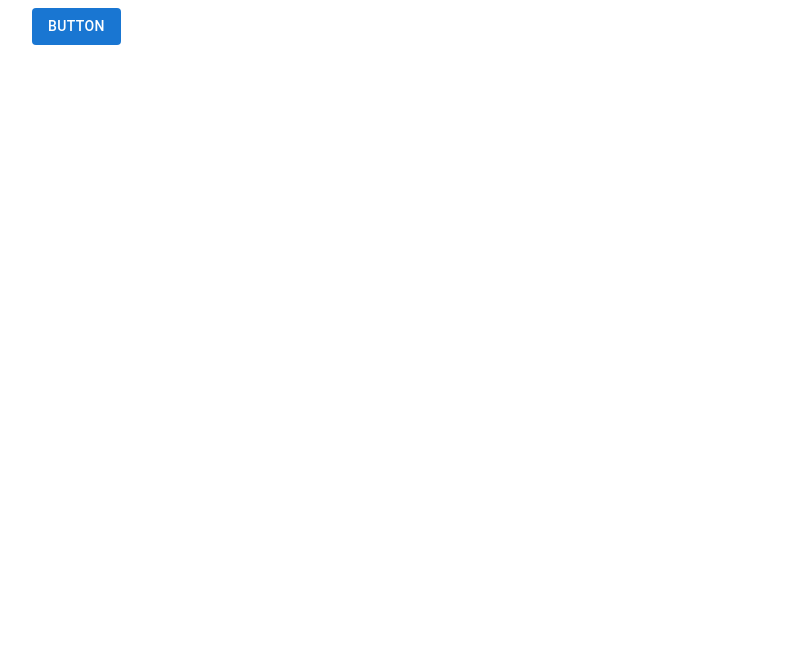
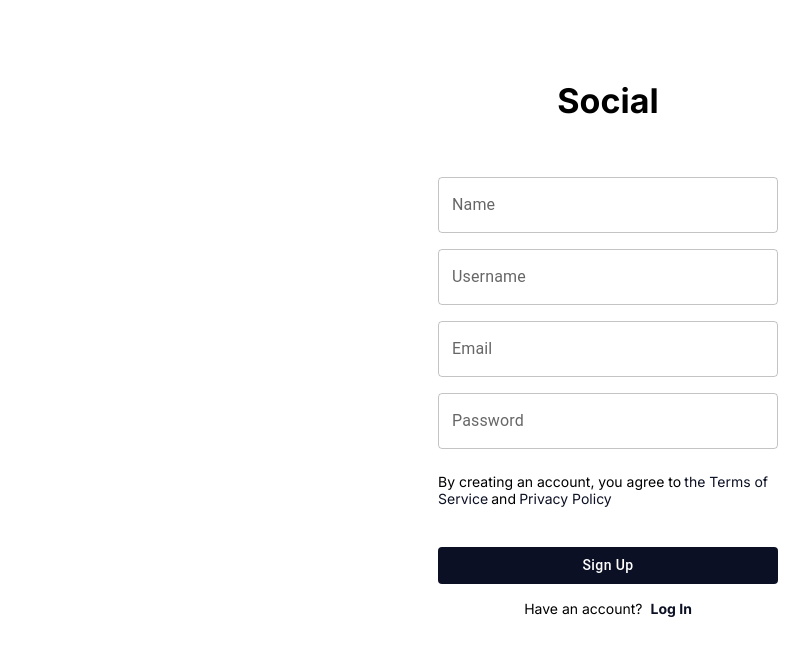
Before and after one commit to turalshkrov/social-app, a React (Vite) app in the folder client/: page /sign-up in a window 1280 px wide. Shown: the top 656 px of the page, without its empty margins (32-841 px from the left). Built offline with nearby package versions, Linux system fonts and the light colour scheme.

Commit message:
feat: login & sign up form

```diff
--- a/client/package.json
+++ b/client/package.json
@@ -14,7 +14,10 @@
     "@emotion/styled": "^11.11.5",
     "@mui/material": "^5.15.19",
     "react": "^18.2.0",
-    "react-dom": "^18.2.0"
+    "react-dom": "^18.2.0",
+    "react-hook-form": "^7.52.1",
+    "react-router-dom": "^6.25.1",
+    "sass": "^1.77.8"
   },
   "devDependencies": {
     "@types/react": "^18.2.66",
--- a/client/src/App.css
+++ b/client/src/App.css
@@ -0,0 +1,20 @@
+@import url('https://fonts.googleapis.com/css2?family=Inter:wght@100..900&display=swap');
+
+body {
+  font-family: "Inter", sans-serif;
+}
+
+.dark-btn {
+  background-color: #0c1024 !important;
+}
+button {
+  text-transform: capitalize !important;
+}
+.link {
+  color: #0c1024;
+  text-decoration: none;
+}
+.sign-up-form {
+  display: flex;
+  flex-direction: column;
+}
--- a/client/src/App.tsx
+++ b/client/src/App.tsx
@@ -1,16 +1,18 @@
-
+import { BrowserRouter, Route, Routes } from 'react-router-dom';
 import './App.css'
-import { Button, Container } from '@mui/material'
+import Login from './pages/login';
+import SignUp from './pages/signup';
 
 function App() {
 
   return (
-    <Container>
-      <Button variant='contained'>
-        Button
-      </Button>
-    </Container>
+    <BrowserRouter>
+      <Routes>
+        <Route path='/login' element={<Login />} />
+        <Route path='/sign-up' element={<SignUp />} />
+      </Routes>
+    </BrowserRouter>
   )
 }
 
-export default App
+export default App;
--- /dev/null
+++ b/client/src/components/login form/index.tsx
@@ -0,0 +1,59 @@
+import { Box, Button, TextField } from "@mui/material";
+import { useForm, SubmitHandler } from "react-hook-form";
+import { Link } from "react-router-dom";
+
+type loginForm = {
+  email: string,
+  password: string,
+}
+
+const LoginForm = () => {
+  const { register, handleSubmit, formState: { errors } } = useForm<loginForm>();
+  const onSubmit: SubmitHandler<loginForm> = (data) => {
+    console.log(data);
+  }
+  return (
+    <form className="sign-up-form" onSubmit={handleSubmit(onSubmit)}>
+      <TextField
+        sx={{ my: 1 }}
+        label="Email"
+        {...register("email", {
+          required: "Email is required"
+        })}
+        error={!!errors.email}
+        helperText={errors.email?.message}
+      />
+      <TextField
+        sx={{ my: 1 }}
+        type="password"
+        label="Password"
+        {...register("password", {
+          required: "Password is required"
+        })}
+        error={!!errors.password}
+        helperText={errors.password?.message}
+      />
+      <Link to="/forget-password" className="link">
+        <Box sx={{ mt: 1, textAlign: "right", fontSize: 12 }}>Forget Password?</Box>
+      </Link>
+      <Button
+        sx={{ mt: 4 }}
+        type="submit"
+        variant="contained"
+        className="dark-btn"
+      >
+        Log In
+      </Button>
+      <Box sx={{ mt: 2, textAlign: 'center', fontSize: 14 }}>
+        Don't have an account?
+        <Link to="/sign-up" className="link">
+          <Box sx={{ ml: 1, fontWeight: 'bold', display: 'inline' }}>
+            Sign Up
+          </Box>
+        </Link>
+      </Box>
+    </form>
+  )
+}
+
+export default LoginForm;
--- /dev/null
+++ b/client/src/components/sign-up form/index.tsx
@@ -0,0 +1,102 @@
+import { Box, Button, TextField } from "@mui/material";
+import { useForm, SubmitHandler } from "react-hook-form";
+import { Link } from "react-router-dom";
+
+type RegisterForm = {
+  name: string,
+  username: string,
+  email: string,
+  password: string,
+}
+
+const SignUpForm = () => {
+  const { register, handleSubmit, formState: { errors }} = useForm<RegisterForm>();
+  const onSubmit: SubmitHandler<RegisterForm> = (data) => {
+    console.log(data);
+  }
+  return (
+    <form className="sign-up-form" onSubmit={handleSubmit(onSubmit)}>
+      <TextField
+        label="Name"
+        sx={{ my: 1 }}
+        {...register("name", {
+          required: "Name is required"
+        })}
+        error={!!errors.name}
+        helperText={errors.name?.message}
+      />
+      <TextField
+        label="Username"
+        sx={{ my: 1 }}
+        {...register("username", {
+          required: "Username is required",
+          pattern: {
+            value: /^[a-zA-Z]+$/,
+            message: "Username must conatin only English letters"
+          }
+        })}
+        error={!!errors.username}
+        helperText={errors.username?.message}
+      />
+      <TextField
+        label="Email"
+        sx={{ my: 1 }}
+        {...register("email", {
+          required: "Email is required",
+          pattern: {
+            value: /^(([^<>()[\]\\.,;:\s@"]+(\.[^<>()[\]\\.,;:\s@"]+)*)|.(".+"))@((\[[0-9]{1,3}\.[0-9]{1,3}\.[0-9]{1,3}\.[0-9]{1,3}\])|(([a-zA-Z\-0-9]+\.)+[a-zA-Z]{2,}))$/,
+            message: "Email is not valid"
+          }
+        })}
+        error={!!errors.email}
+        helperText={errors.email?.message}
+      />
+      <TextField
+        label="Password"
+        type="password"
+        sx={{ my: 1 }}
+        {...register("password", {
+          required: "Password is required",
+          minLength: {
+            value: 8,
+            message: "Password must be at least 8 characters long"
+          }
+        })}
+        error={!!errors.password}
+        helperText={errors.password?.message}
+      />
+      <Box sx={{ my: 2, fontSize: 14 }}>
+        By creating an account, you agree to
+        <Link to="/terms" className="link">
+          <Box sx={{ mx: 0.4, display: "inline" }}>
+            the Terms of Service
+          </Box>
+        </Link>
+        and
+        <Link to="/privacy" className="link">
+          <Box sx={{ ml: 0.4, display: "inline" }}>
+            Privacy Policy
+          </Box>
+        </Link>
+      </Box>
+      <Button
+        type="submit"
+        sx={{ mt: 3 }}
+        variant="contained"
+        className="dark-btn"
+      >
+        Sign Up
+      </Button>
+      <Box sx={{ mt: 2, textAlign: 'center', fontSize: 14 }}>
+        Have an account?
+        <Link to="/login" className="link">
+          <Box sx={{ fontWeight: "bold", display: "inline", ml: 1 }}>
+            Log In
+          </Box>
+        </Link>
+      </Box>
+    </form>
+  )
+}
+
+export default SignUpForm;
--- /dev/null
+++ b/client/src/pages/login/index.tsx
@@ -0,0 +1,20 @@
+/* eslint-disable @typescript-eslint/no-explicit-any */
+import { Box, Container } from "@mui/material";
+import LoginForm from "../../components/login form";
+
+
+const Login = () => {
+
+  return (
+    <Container sx={{ px: { xs: 0, sm: 2 }}}>
+      <Box sx={{ display: 'flex', flexDirection: 'column', m: '20vh auto', width: { xs: '90%', sm: '340px' } }}>
+        <Box sx={{ mb: 6, textAlign: 'center', fontWeight: 'bold', fontSize: 'h4.fontSize' }}>
+          Social
+        </Box>
+        <LoginForm />
+      </Box>
+    </Container>
+  )
+}
+
+export default Login;
--- /dev/null
+++ b/client/src/pages/signup/index.tsx
@@ -0,0 +1,19 @@
+/* eslint-disable @typescript-eslint/no-explicit-any */
+import { Box, Container } from "@mui/material";
+import SignUpForm from "../../components/sign-up form";
+
+const SignUp = () => {
+
+  return (
+    <Container sx={{ px: { xs: 0, sm: 2 } }}>
+      <Box sx={{ display: 'flex', flexDirection: 'column', m: '10vh auto', width: { xs: '90%', sm: '340px' } }}>
+        <Box sx={{ mb: 6, textAlign: 'center', fontWeight: 'bold', fontSize: 'h4.fontSize' }}>
+          Social
+        </Box>
+        <SignUpForm />
+      </Box>
+    </Container>
+  )
+}
+
+export default SignUp;
```
Also changed, not shown: client/src/types/index.ts (added), 2 other files (tests, documents, lock files or other folders).
